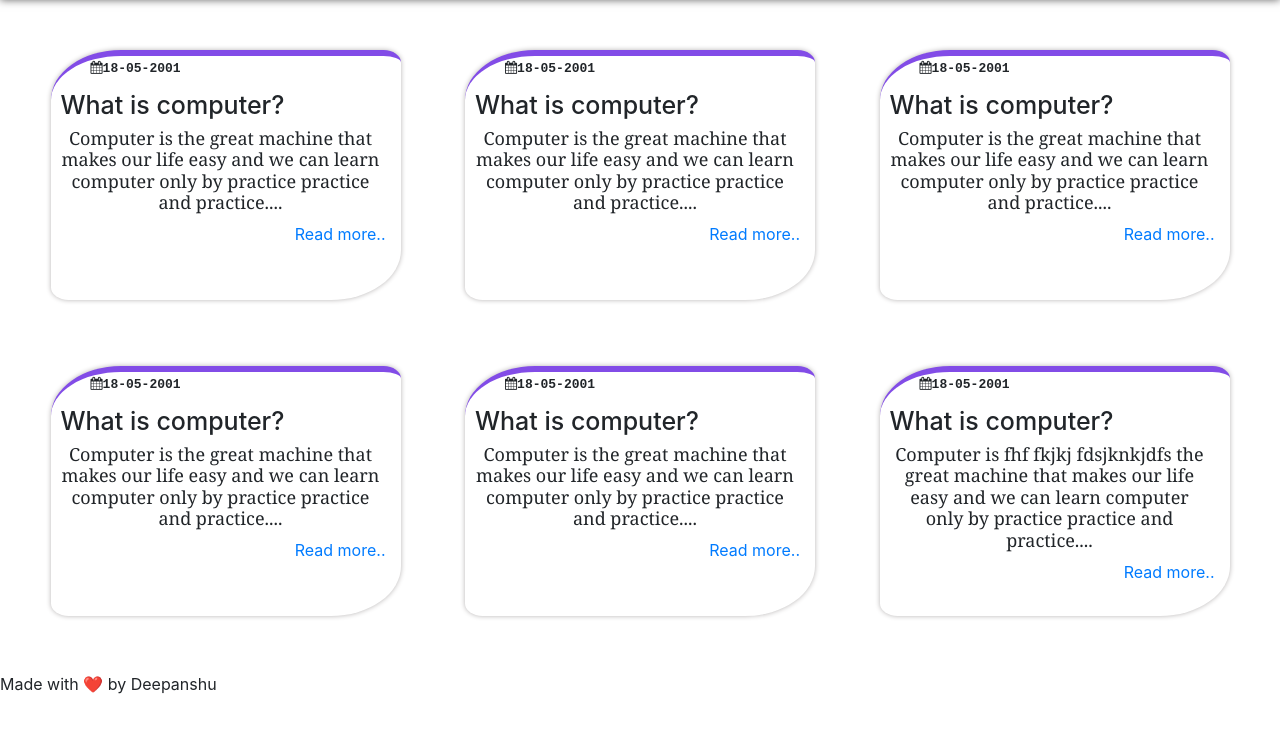
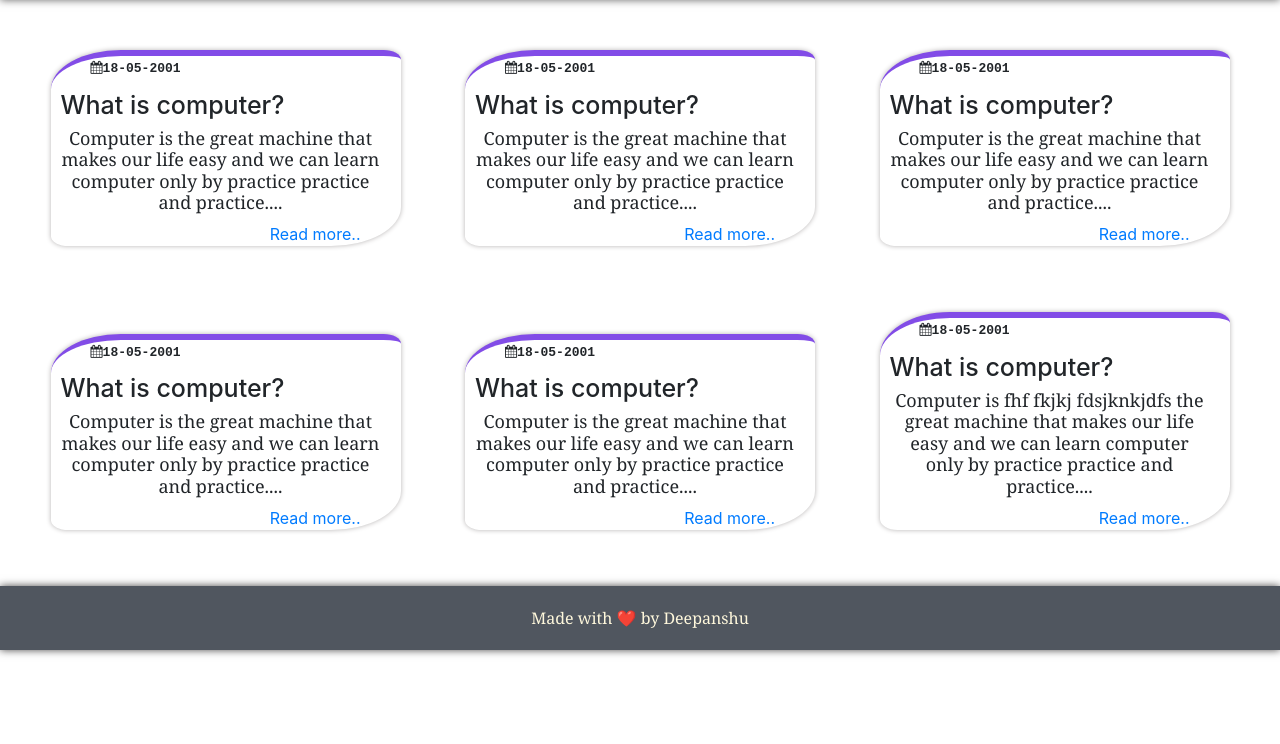
Before and after one commit to Brillianttyagi/Blog-Flaskapp, a Flask app: page /posts in a window 1280 px wide. Shown: the part 56-800 px from the top of the page. Run offline with Flask 2, Linux system fonts and the light colour scheme; data comes from the database, SQL or seed files in the repository.

Commit message:
update file

```diff
--- a/static/css/style.css
+++ b/static/css/style.css
@@ -17,7 +17,6 @@
 .blog-content{
     margin: 30px;
     width: 350px;
-    height: 250px;
     display: inline-block;
     background-color: white;
     border-top-left-radius: 20%;
@@ -59,6 +58,7 @@
 .blog-body{
     clear: both;
     float: left;
+    overflow: hidden;
 }
 .blog-body h1{
     font-size: 18px;
@@ -67,5 +67,19 @@
 .read-more{
     clear: both;
     float: right;
-    margin-right: 15px;
+    margin-right: 40px;
 }
+
+footer{
+    box-shadow: 0.1px 0.1px 8px rgb(73, 71, 71);
+    clear: both;
+    background-color: rgb(80, 86, 95);
+    box-sizing: border-box;
+}
+
+.copyright{
+    padding: 20px;
+    text-align: center;
+    color: cornsilk;
+    font-family: Cambria, Cochin, Georgia, Times, 'Times New Roman', serif;
+}
```
